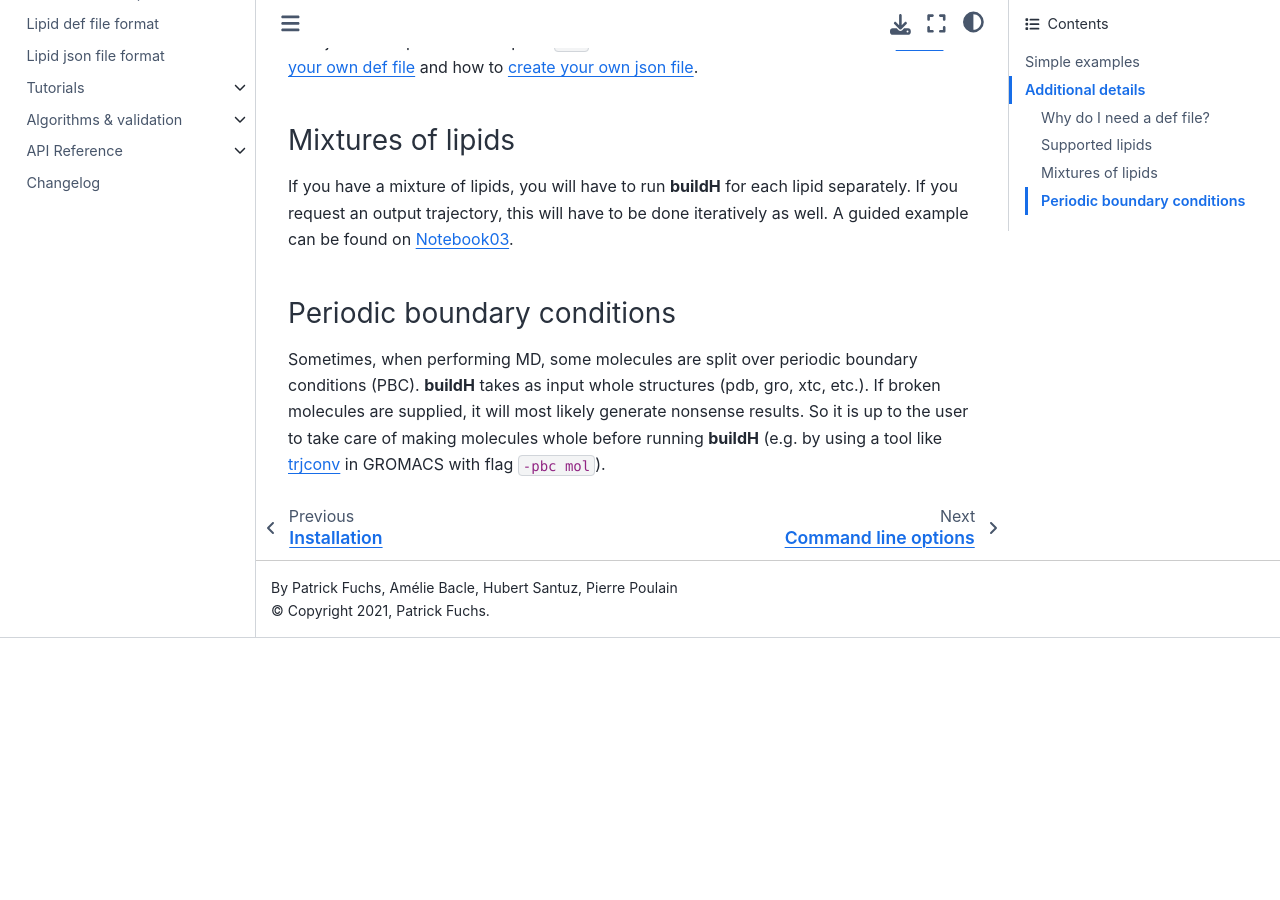
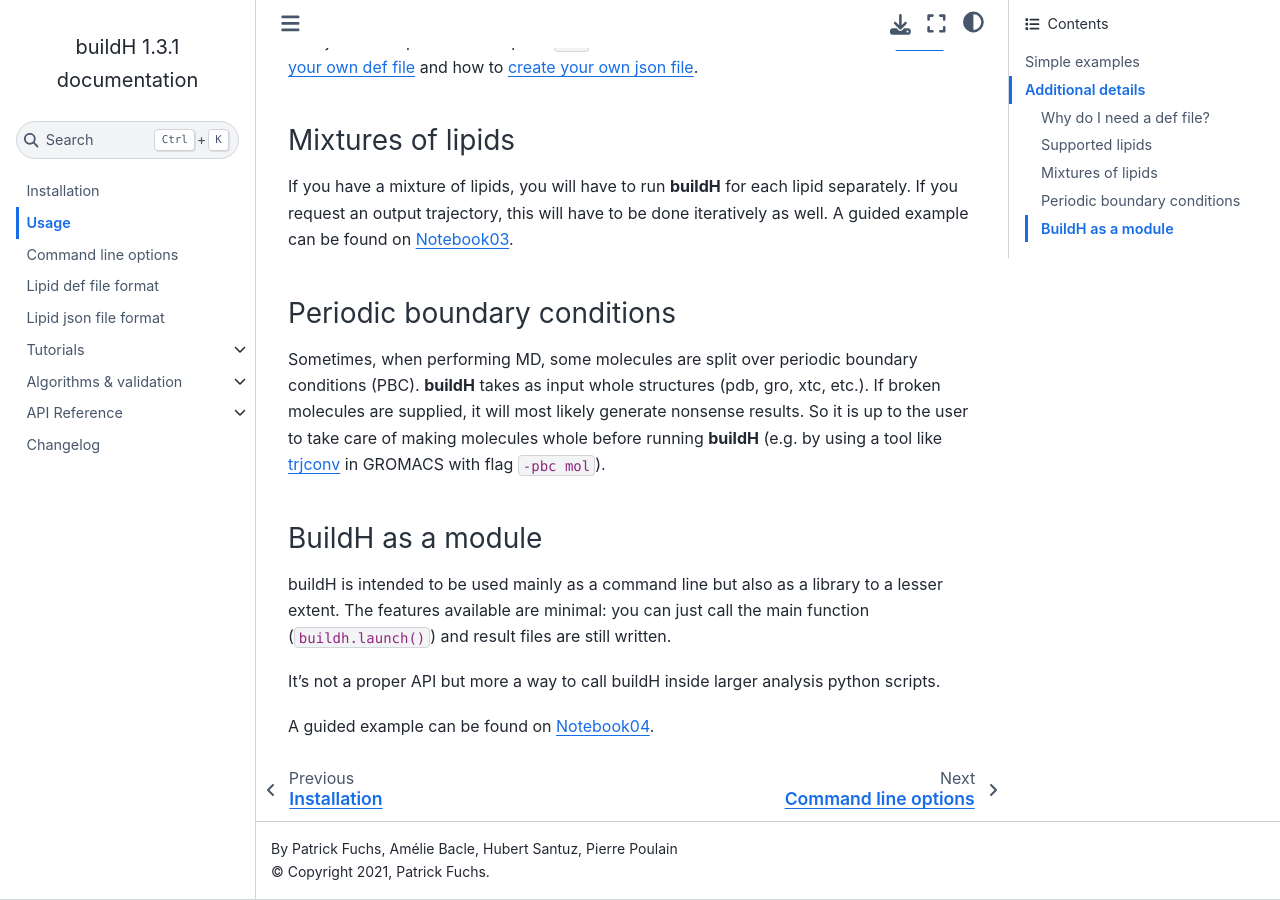
Before and after one commit to patrickfuchs/buildH, a Sphinx documentation site: the page built from docs/usage.md, in a window 1280 px wide and 900 px high, scrolled down 3590 px. Built offline with Sphinx 7.4.7 and the Sphinx Book theme 1.1.4, drawn with Linux system fonts in a browser that asks for light colours; before the commit the page ends 4228 px from its top, so only the background shows below that.

Commit message:
add notebook for buildh as a module

```diff
--- a/docs/tutorials.rst
+++ b/docs/tutorials.rst
@@ -7,3 +7,4 @@
     notebooks/Notebook_01_buildH_calc_OP
     notebooks/Notebook_02_buildH_calc_OP_outputwH
     notebooks/Notebook_03_buildH_mixture
+    notebooks/Notebook_04_library
--- a/docs/usage.md
+++ b/docs/usage.md
@@ -125,9 +125,19 @@
 
 ### Mixtures of lipids
 
-If you have a mixture of lipids, you will have to run **buildH** for each lipid separately. If you request an output trajectory, this will have to be done iteratively as well. A guided example can be found on [Notebook03](https://buildh.readthedocs.io/en/latest/notebooks/Notebook_03_buildH_mixture.html).
+If you have a mixture of lipids, you will have to run **buildH** for each lipid separately. If you request an output trajectory, this will have to be done iteratively as well. A guided example can be found on [Notebook03](notebooks/Notebook_03_buildH_mixture.ipynb).
 
 
 ### Periodic boundary conditions
 
 Sometimes, when performing MD, some molecules are split over periodic boundary conditions (PBC). **buildH** takes as input whole structures (pdb, gro, xtc, etc.). If broken molecules are supplied, it will most likely generate nonsense results. So it is up to the user to take care of making molecules whole before running **buildH** (e.g. by using a tool like [trjconv](https://manual.gromacs.org/current/onlinehelp/gmx-trjconv.html) in GROMACS with flag `-pbc mol`).
+
+
+### BuildH as a module
+
+buildH is intended to be used mainly as a command line but also as a library to a lesser extent.
+The features available are minimal: you can just call the main function (`buildh.launch()`) and result files are still written.
+
+It's not a proper API but more a way to call buildH inside larger analysis python scripts.
+
+A guided example can be found on [Notebook04](notebooks/Notebook_04_library.ipynb).
```
Also changed, not shown: docs/notebooks/Notebook_01_buildH_calc_OP.ipynb, docs/notebooks/Notebook_04_library.ipynb (added).
